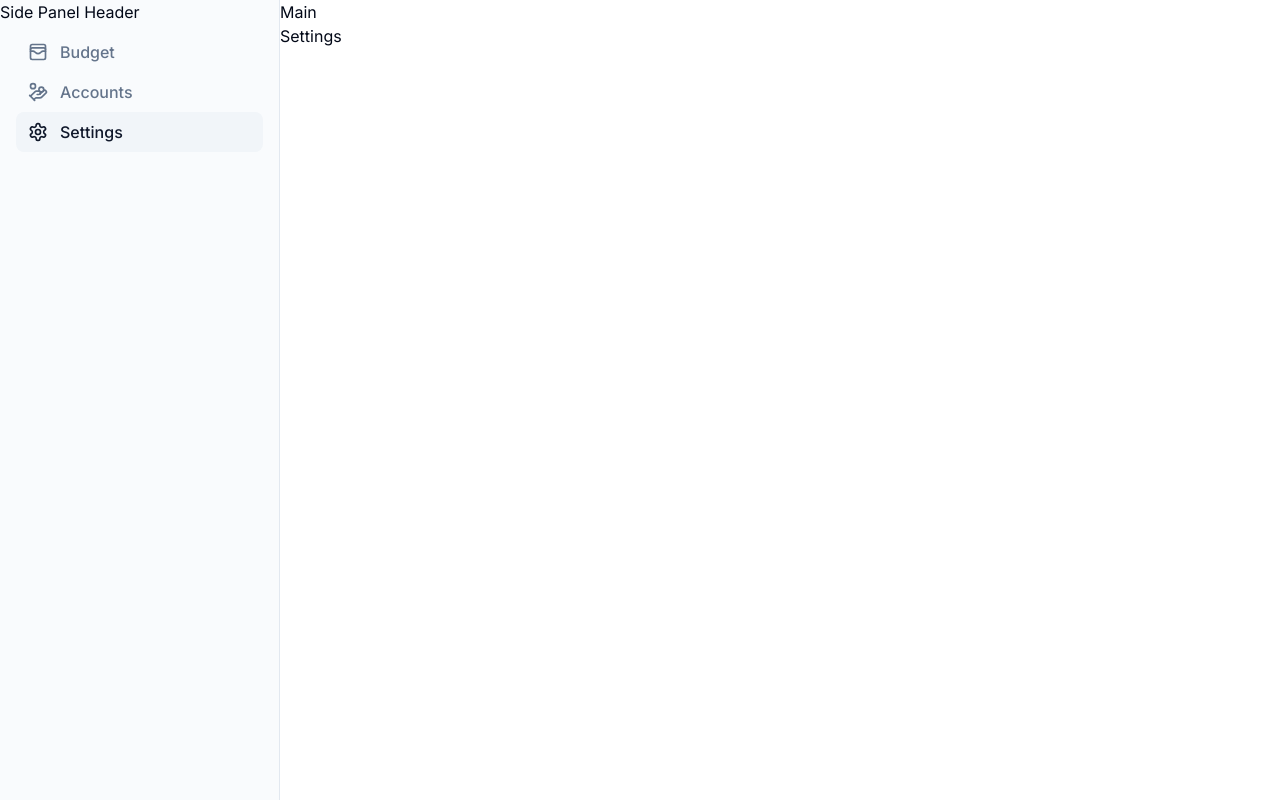
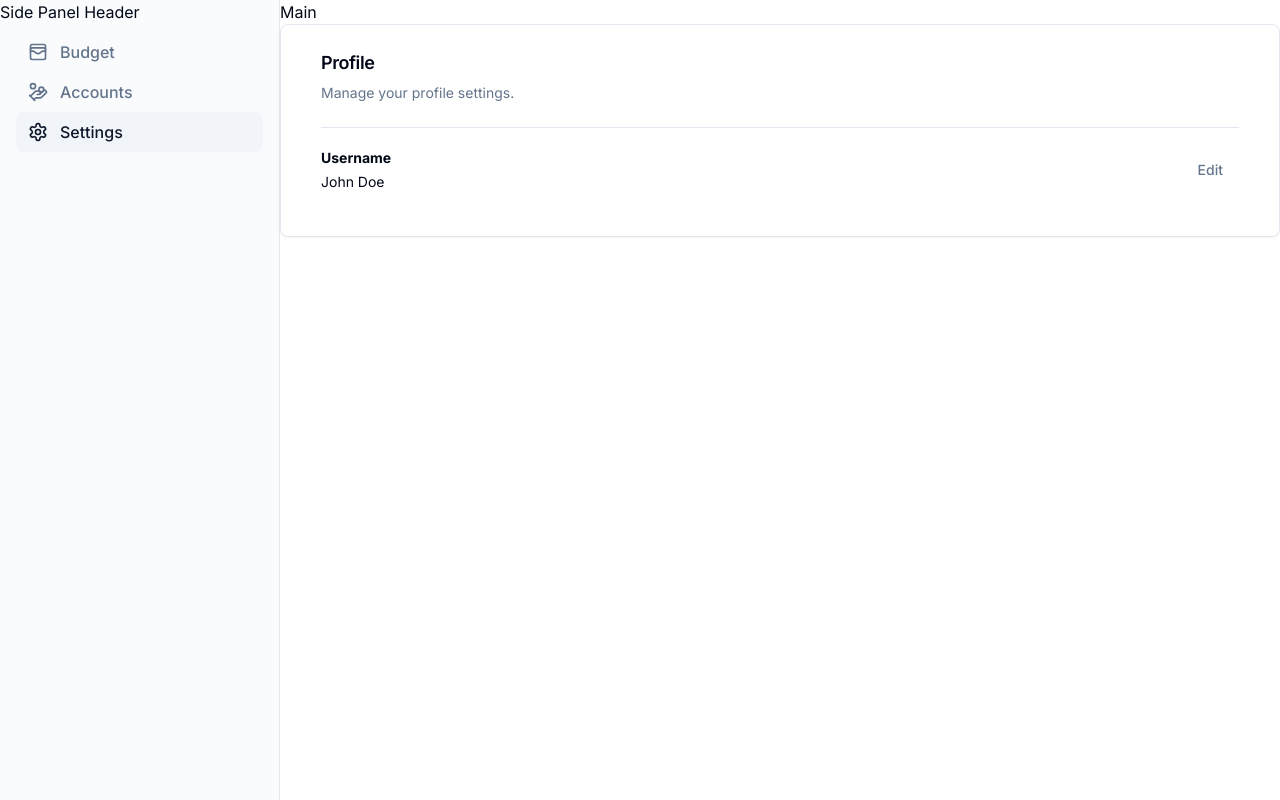
Before and after one commit to AntoineTA/WalletWrap, a Next.js app: page /settings in a window 1280 px wide. Built offline with nearby package versions, Linux system fonts and the light colour scheme.

Commit message:
settings layout

```diff
--- /dev/null
+++ b/app/(main)/settings/SettingsField.tsx
@@ -0,0 +1,35 @@
+"use client"
+
+import { useState } from "react"
+import { Button } from "@/components/ui/button"
+
+interface SettingsFieldProps {
+  label: string
+  value: string
+  editAction: React.ReactNode
+
+}
+
+const SettingsField: React.FC<SettingsFieldProps> = ({ label, value, editAction }) => {
+  const [isEditing, setEditing] = useState(false)
+
+  return (
+    <div className="flex items-center justify-between py-5 text-sm">
+      <div className="flex flex-col gap-1">
+        <div className="font-bold">{label}</div>
+        {!isEditing && <div>{value}</div>}
+        {isEditing &&
+          <div className="bg-muted">{editAction}</div>
+        }
+      </div>
+      <Button
+        variant="link"
+        className="text-muted-foreground hover:no-underline hover:text-foreground"
+        onClick={() => setEditing(!isEditing)}
+      >
+        Edit
+      </Button>
+    </div>
+  )
+}
+export default SettingsField
--- a/app/(main)/settings/page.tsx
+++ b/app/(main)/settings/page.tsx
@@ -1,6 +1,30 @@
+import {
+  Card,
+  CardContent,
+  CardDescription,
+  CardHeader,
+  CardTitle,
+} from "@/components/ui/card"
+import { Separator } from "@/components/ui/separator"
+
+import SettingsField from "./SettingsField"
+
 const Settings = () => {
   return (
-    <div>Settings</div>
+    <Card className="px-4">
+      <CardHeader>
+        <CardTitle className="text-lg">Profile</CardTitle>
+        <CardDescription>Manage your profile settings.</CardDescription>
+      </CardHeader>
+      <CardContent>
+      <Separator />
+      <SettingsField
+        label="Username"
+        value="John Doe"
+        editAction={<p>Hello</p>}
+      />
+      </CardContent>
+    </Card>
   )
 }
 export default Settings
--- /dev/null
+++ b/components/ui/separator.tsx
@@ -0,0 +1,31 @@
+"use client"
+
+import * as React from "react"
+import * as SeparatorPrimitive from "@radix-ui/react-separator"
+
+import { cn } from "@/lib/utils"
+
+const Separator = React.forwardRef<
+  React.ElementRef<typeof SeparatorPrimitive.Root>,
+  React.ComponentPropsWithoutRef<typeof SeparatorPrimitive.Root>
+>(
+  (
+    { className, orientation = "horizontal", decorative = true, ...props },
+    ref
+  ) => (
+    <SeparatorPrimitive.Root
+      ref={ref}
+      decorative={decorative}
+      orientation={orientation}
+      className={cn(
+        "shrink-0 bg-border",
+        orientation === "horizontal" ? "h-[1px] w-full" : "h-full w-[1px]",
+        className
+      )}
+      {...props}
+    />
+  )
+)
+Separator.displayName = SeparatorPrimitive.Root.displayName
+
+export { Separator }
--- a/package.json
+++ b/package.json
@@ -12,6 +12,7 @@
   "dependencies": {
     "@hookform/resolvers": "^3.3.4",
     "@radix-ui/react-label": "^2.0.2",
+    "@radix-ui/react-separator": "^1.0.3",
     "@radix-ui/react-slot": "^1.0.2",
     "@supabase/ssr": "^0.3.0",
     "@supabase/supabase-js": "^2.43.1",
```
Also changed, not shown: 2 other files (tests, documents, lock files or other folders).
